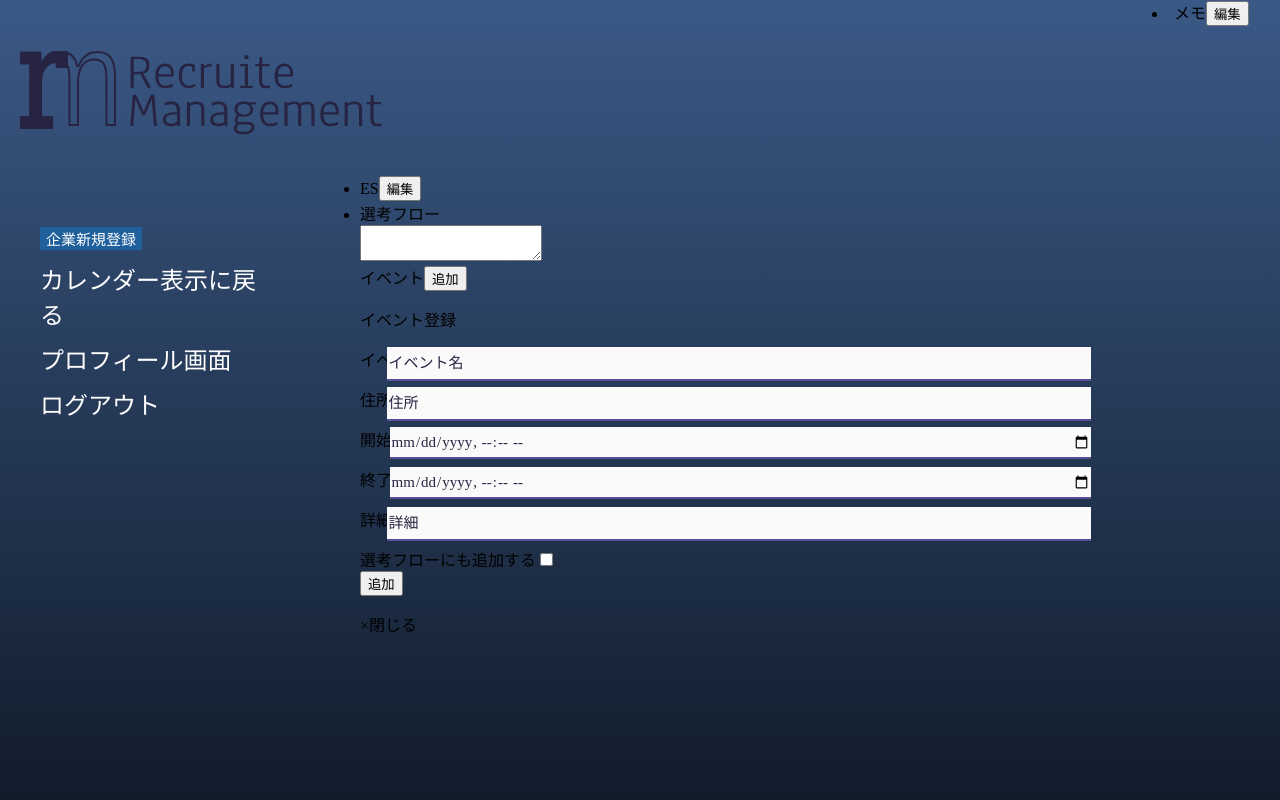
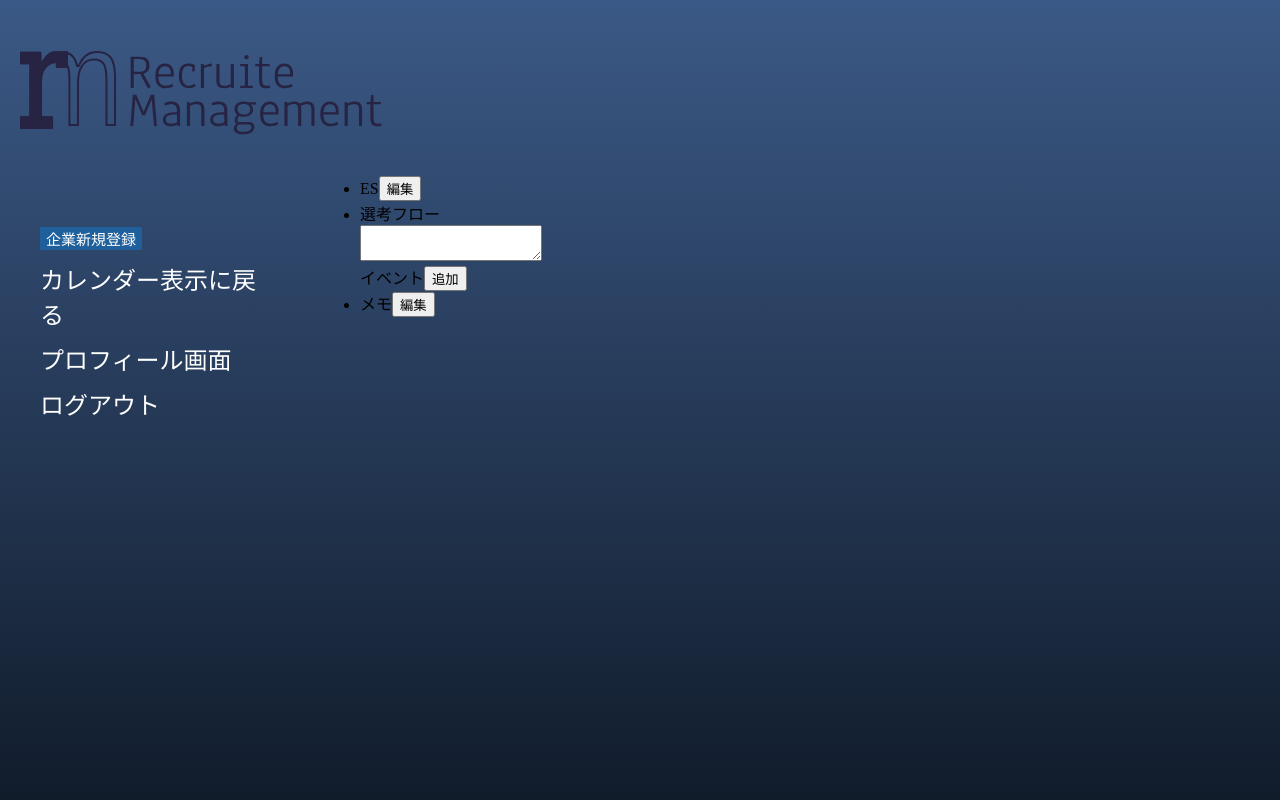
Before and after one commit to saki0311/cloud, a Django app: template templates/index.html in a window 1280 px wide. Run offline with Django 3.2, Linux system fonts and the light colour scheme; the template is opened without the code that fills it, so the values that code supplies are empty.

Commit message:
イベント追加のモーダルウィンドウ実装

```diff
--- a/static/css/index.css
+++ b/static/css/index.css
@@ -2,16 +2,20 @@
 #modalArea{
     display: none;
     position: fixed;
-    top: 50;
-    left: 50;
+    position: fixed;
+    z-index: 1;
+    left: 0;
+    top: 0;
+    height: 100%;
     width: 100%;
-    height: 100%;
+    overflow: auto;
+    background-color: rgba(0,0,0,0.5);
 }
 
 #e_mask{
-    width: 100%;
-    height: 100%;
-    background-color: rgba(30,30,30,0.9);
+    background-color: white;
+    width: 500px;
+    margin: 40% auto;
 }
 
 #e_modal{
@@ -19,32 +23,15 @@
     top: 50%;
     left: 50%;
     transform:translate(-50%,-50%);
-    width: 70%;
+    width: 200px;
     max-width: 500px;
     padding: 10px 30px;
-    background-color: #fff;
+    background-color: rgb(16, 14, 114);
 }
 
-#close{
+#close_modal{
     position: absolute;
     top: 0.5rem;
     right: 1rem;
     cursor: pointer;
 }
-
-
-/* 以下ボタンスタイル  */
-button {
-    padding: 10px;
-    background-color: #fff;
-    border: 1px solid #282828;
-    border-radius: 2px;
-    cursor: pointer;
-}
-
-#open_btn {
-    position: absolute;
-    top: 32%;
-    left: 10%;
-    transform:translate(-50%,-50%);
-}
--- a/static/js/event.js
+++ b/static/js/event.js
@@ -9,12 +9,18 @@
 
 var btn = document.getElementById('open_btn');
 var modal = document.getElementById('modalArea');
-var closeBtn = document.getElementById('close');
+var closeBtn = document.getElementById('close_modal');
 
 btn.addEventListener('click', function() {
   modal.style.display = 'block';
-})
+});
 
 closeBtn.addEventListener('click', function() {
   modal.style.display = 'none';
-})
+});
+
+window.addEventListener('click', function(e) {
+    if (e.target == modal) {
+      modal.style.display = 'none';
+    }
+});
--- a/templates/index.html
+++ b/templates/index.html
@@ -8,8 +8,6 @@
 <html>
 <head lang="ja">
     <script src="{% static 'js/user_define.js' %}"></script>
-    <script src="{% static 'js/event.js' %}"></script>
-    <link rel="stylesheet" type="text/css" href="{% static 'css/index.css' %}">
     <!-- <script src="https://ajax.googleapis.com/ajax/libs/jquery/3.5.1/jquery.min.js"></script> -->
 </head>
     <p>企業編集</p>
@@ -67,29 +65,29 @@
                 <textarea name="flow"></textarea>
             </li>
             <!-- モーダル画面を開くボタン -->
-            <div id="open" class="e_button">
-                イベント<button id="open_btn">追加</button>
+            <div id="open" class="open">
+                イベント<input type="button" id="open_btn" value='追加'>
             </div>
             <section id="modalArea" class="modalArea">
                 <!-- グレーの透過マスク -->
                 <div id="e_mask" class="hidden"></div>
                 <!-- モーダル画面 -->
-                <div id="e_modal" class="hidden"></div>
+                <div id="e_modal" class="hidden">
                     <p class="e_title">イベント登録</p>
                     <form action="" method="post">
                         {% csrf_token %}
-                        <p class="event_name">イベント名<input class="modal_input" type="text" name="EventName" size="35" placeholder="イベント名"></p>
-                        <p class="event_place">住所<input class="modal_input" type="text" name="EventPlace" size="100" placeholder="住所"></p>
+                        <p class="event_name">イベント名<input class="modal_input" type="text" name="EventName" size="10" placeholder="イベント名"></p>
+                        <p class="event_place">住所<input class="modal_input" type="text" name="EventPlace" size="10" placeholder="住所"></p>
                         <p class="start_time">開始日時<input class="modal_input" type="datetime-local" name="StartTime" min="2020-01-01T00:00" max="2050-12-31T23:59"></p>
                         <p class="end_time">終了日時<input class="modal_input" type="datetime-local" name="EndTime" min="2020-01-01T00:00" max="2050-12-31T23:59"></p>
-                        <p class="event_remarks">詳細<input class="modal_input" type="text" name="EventRemarks" size="1000" placeholder="詳細"></p>
+                        <p class="event_remarks">詳細<input class="modal_input" type="text" name="EventRemarks" size="10" placeholder="詳細"></p>
                         <p class="addflow">選考フローにも追加する<input type="checkbox" name="Addflow" value="フロー">
                         <br>
                         <!-- <input type="hidden" name="action" value="add_event"> -->
                         <input type="submit" value="追加">
                     </form>
                     <!-- モーダル画面を閉じるボタン -->
-                    <div id="close" class="button">×閉じる</div>
+                    <div id="close_modal" class="button">×閉じる</div>
                 </div>
                 <!-- {% for post in posts %}
                 <p>イベント名：{{ post.EventName }}</p>
@@ -110,5 +108,7 @@
         <input type="hidden" name="action" value="update-company-data">
         <input type="hidden" name="com_id" value={{company.id}}>
     </form>
+    <link rel="stylesheet" type="text/css" href="{% static 'css/index.css' %}">
+    <script src="{% static 'js/event.js' %}"></script>
 {% endblock %}
 </html>
```
